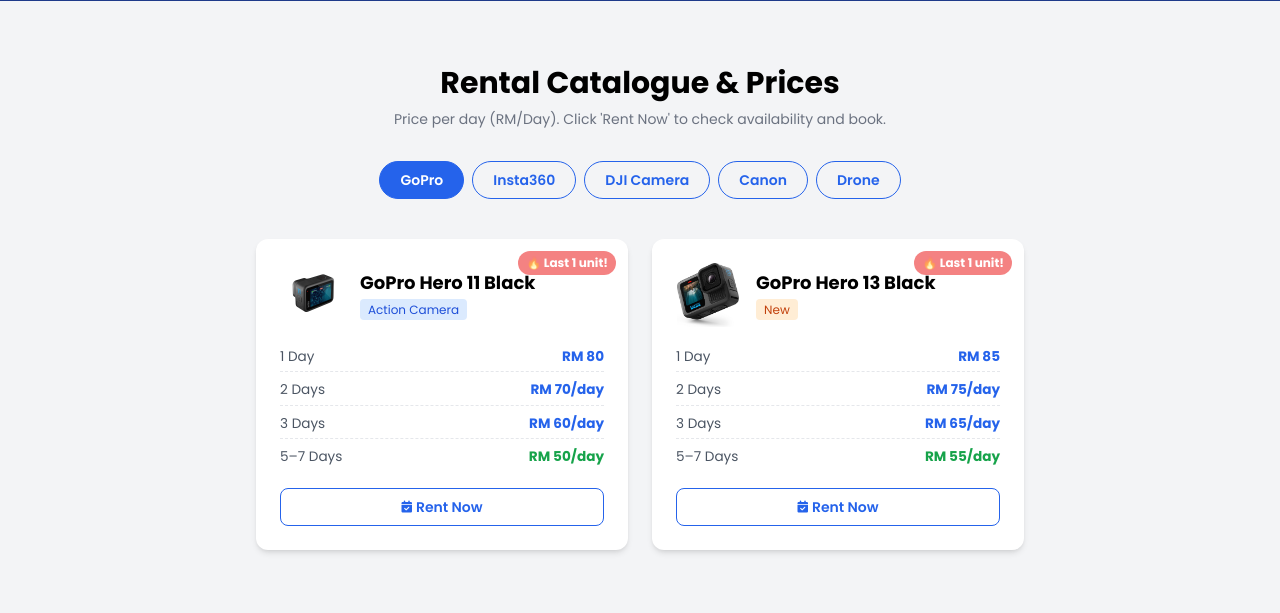
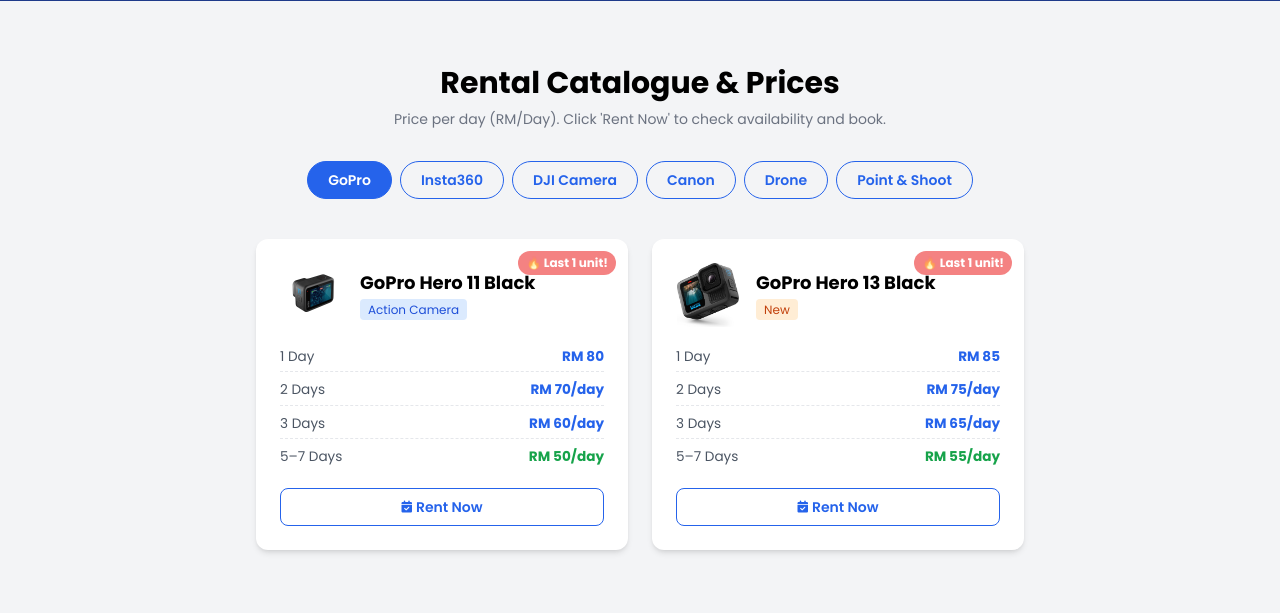
Before and after one commit to Reezis29/gearzonthego, a Flask app: page / in a window 1280 px wide. Shown: the part 2100-2713 px from the top of the page. Run offline with Flask 3, Linux system fonts and the light colour scheme; data comes from the database, SQL or seed files in the repository; data that the repository does not hold is empty; some libraries are stand-ins or nearby versions.

Commit message:
Add: Point & Shoot category tab for Yashica DigiMate 100
- Added 'Point & Shoot' filter tab to rental catalogue page
- Updated Yashica DigiMate 100 category from 'compact' to 'point_shoot'
- Added Yashica to cam_data in index.html with correct pricing
- Updated tab loop, availability dropdown, and footer links to include new tab
- Camera now visible and bookable from the website

```diff
--- a/app.py
+++ b/app.py
@@ -47,7 +47,7 @@ CAMERAS = [
     {"id": "dji_neo",        "name": "DJI Neo",                        "category": "drone",    "image": "dji_neo.jpg",          "prices": {"1": 70,  "2": 60,  "3": 50,  "5": 40}},
     {"id": "dji_neo2",       "name": "DJI Neo 2",                      "category": "drone",    "image": "dji_neo2.jpg",         "prices": {"1": 80,  "2": 70,  "3": 65,  "5": 55}},
     {"id": "dji_mini4pro",   "name": "DJI Mini 4 Pro",                 "category": "drone",    "image": "drone-mini4pro.jpg",   "prices": {"1": 280, "2": 260, "3": 240, "5": 220}},
-    {"id": "yashica_digimate100", "name": "Yashica DigiMate 100",           "category": "compact",  "image": "yashica_digimate100.jpg", "prices": {"1": 25,  "2": 22,  "3": 19,  "5": 15}},
+    {"id": "yashica_digimate100", "name": "Yashica DigiMate 100",           "category": "point_shoot", "image": "yashica_digimate100.jpg", "prices": {"1": 25,  "2": 22,  "3": 19,  "5": 15}},
 ]
 CAMERA_MAP = {c["id"]: c for c in CAMERAS}
 
--- a/templates/index.html
+++ b/templates/index.html
@@ -515,6 +515,7 @@
                 <button onclick="showTab('dji-action')" id="tab-dji-action" class="tab-btn px-5 py-2 rounded-full border border-blue-600 text-blue-600 font-semibold text-sm transition">DJI Camera</button>
                 <button onclick="showTab('canon')" id="tab-canon" class="tab-btn px-5 py-2 rounded-full border border-blue-600 text-blue-600 font-semibold text-sm transition">Canon</button>
                 <button onclick="showTab('drone')" id="tab-drone" class="tab-btn px-5 py-2 rounded-full border border-blue-600 text-blue-600 font-semibold text-sm transition">Drone</button>
+                <button onclick="showTab('point-shoot')" id="tab-point-shoot" class="tab-btn px-5 py-2 rounded-full border border-blue-600 text-blue-600 font-semibold text-sm transition">Point &amp; Shoot</button>
             </div>
 
             {% set cam_data = {
@@ -544,10 +545,13 @@
                     {'id':'dji_neo','name':'DJI Neo','badge':'Drone','badge_class':'bg-blue-100 text-blue-700','img':'dji_neo.jpg','p1':70,'p2':60,'p3':50,'p5':40},
                     {'id':'dji_neo2','name':'DJI Neo 2','badge':'New Drone','badge_class':'bg-orange-100 text-orange-700','img':'dji_neo2.jpg','p1':80,'p2':70,'p3':65,'p5':55},
                     {'id':'dji_mini4pro','name':'DJI Mini 4 Pro','badge':'Pro Drone','badge_class':'bg-yellow-100 text-yellow-700','img':'drone-mini4pro.jpg','p1':280,'p2':260,'p3':240,'p5':220}
+                ],
+                'point_shoot': [
+                    {'id':'yashica_digimate100','name':'Yashica DigiMate 100','badge':'Point & Shoot','badge_class':'bg-green-100 text-green-700','img':'yashica_digimate100.jpg','p1':25,'p2':22,'p3':19,'p5':15}
                 ]
             } %}
 
-            {% for tab_id, cams in [('gopro', cam_data['gopro']), ('insta360', cam_data['insta360']), ('dji-action', cam_data['dji']), ('canon', cam_data['canon']), ('drone', cam_data['drone'])] %}
+            {% for tab_id, cams in [('gopro', cam_data['gopro']), ('insta360', cam_data['insta360']), ('dji-action', cam_data['dji']), ('canon', cam_data['canon']), ('drone', cam_data['drone']), ('point-shoot', cam_data['point_shoot'])] %}
             <div id="tab-content-{{ tab_id }}" class="tab-content {% if tab_id == 'gopro' %}active{% endif %}">
 
                 <div class="grid grid-cols-1 md:grid-cols-{% if cams|length == 2 %}2{% else %}3{% endif %} gap-6 max-w-{% if cams|length == 2 %}3xl{% else %}5xl{% endif %} mx-auto">
@@ -599,8 +603,8 @@
                     <label class="block text-sm font-semibold text-gray-700 mb-1">Select Device</label>
                     <select id="avail-camera" onchange="loadBookedDates()" class="w-full border border-gray-300 rounded-lg px-3 py-2 text-sm focus:outline-none focus:ring-2 focus:ring-blue-500">
                         <option value="">-- Select Device --</option>
-                        {% for tab_id, cams in [('gopro', cam_data['gopro']), ('insta360', cam_data['insta360']), ('dji-action', cam_data['dji']), ('canon', cam_data['canon']), ('drone', cam_data['drone'])] %}
-                        {% set group_names = {'gopro':'GoPro','insta360':'Insta360','dji-action':'DJI Camera','canon':'Canon','drone':'Drone'} %}
+                        {% for tab_id, cams in [('gopro', cam_data['gopro']), ('insta360', cam_data['insta360']), ('dji-action', cam_data['dji']), ('canon', cam_data['canon']), ('drone', cam_data['drone']), ('point-shoot', cam_data['point_shoot'])] %}
+                        {% set group_names = {'gopro':'GoPro','insta360':'Insta360','dji-action':'DJI Camera','canon':'Canon','drone':'Drone','point-shoot':'Point & Shoot'} %}
                         <optgroup label="{{ group_names[tab_id] }}">
                             {% for cam in cams %}
                             <option value="{{ cam.id }}">{{ cam.name }}</option>
@@ -858,6 +862,7 @@
                         <li><a href="#gear" onclick="showTab('dji-action')" class="hover:text-white transition">DJI Camera</a></li>
                         <li><a href="#gear" onclick="showTab('canon')" class="hover:text-white transition">Canon Camera</a></li>
                         <li><a href="#gear" onclick="showTab('drone')" class="hover:text-white transition">Drone Rental</a></li>
+                        <li><a href="#gear" onclick="showTab('point-shoot')" class="hover:text-white transition">Point &amp; Shoot</a></li>
                         <li><a href="/accessories" class="hover:text-white transition">Accessories</a></li>
                         <li><a href="/blog" class="hover:text-white transition">Blog</a></li>
                     </ul>
```
